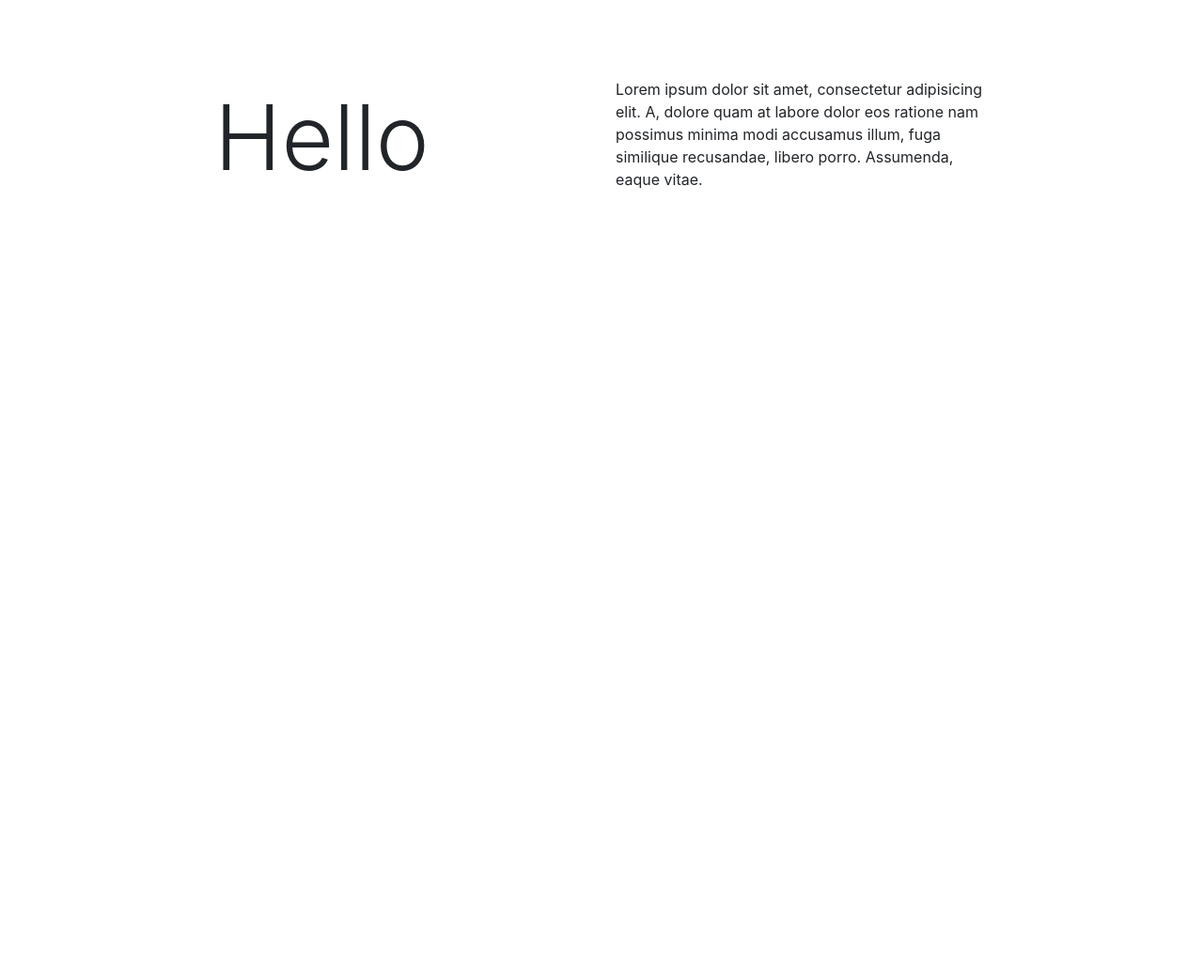
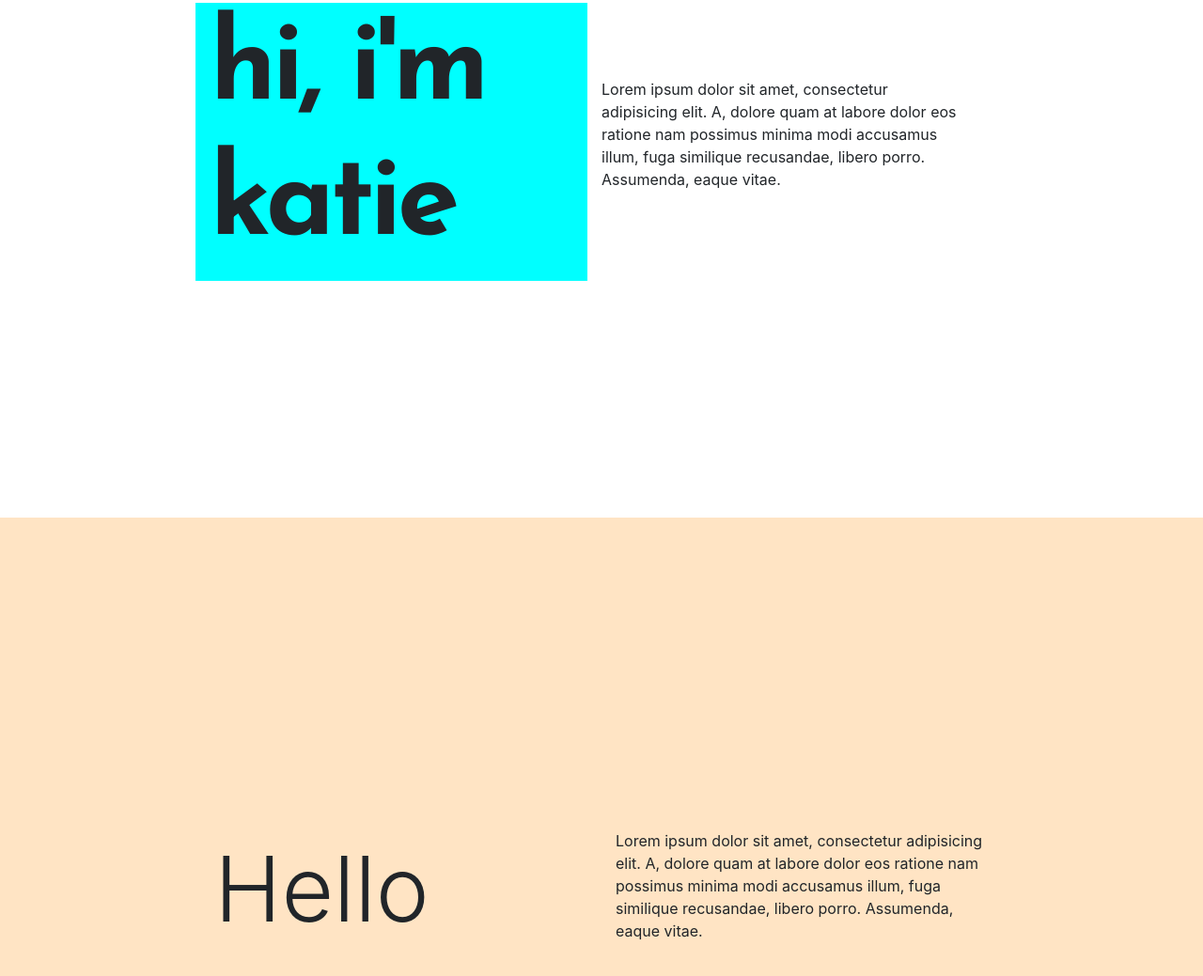
Before and after one commit to katiefrances/2019-portfolio, a plain HTML site: page index.html in a window 1280 px wide. Shown: the part 249-1288 px from the top of the page at 94% size. Before the commit the page ends 800 px from the top, so only its background shows below. Drawn offline with nearby package versions, Linux system fonts and the light colour scheme.

Commit message:
add header section

```diff
--- a/index.html
+++ b/index.html
@@ -13,9 +13,9 @@
     <div class="container-fluid">
 
         <div class="row d-flex justify-content-center align-items-center one">
-          <div class="col-md-4 col-sm-6 col-xs-6">
-            <h1 class="display-1">
-              Hello
+          <div class="col-md-4 col-sm-6 col-xs-6 one-inner">
+            <h1>
+                hi, i'm katie
             </h1>
           </div>
           <div class="col-md-4 col-sm-6 col-xs-6">
@@ -23,7 +23,16 @@
           </div>
         </div>
 
-
+        <div class="row d-flex justify-content-center align-items-center two">
+            <div class="col-md-4 col-sm-6 col-xs-6">
+              <h1 class="display-1">
+                Hello
+              </h1>
+            </div>
+            <div class="col-md-4 col-sm-6 col-xs-6">
+              <p>Lorem ipsum dolor sit amet, consectetur adipisicing elit. A, dolore quam at labore dolor eos ratione nam possimus minima modi accusamus illum, fuga similique recusandae, libero porro. Assumenda, eaque vitae.</p>
+            </div>
+          </div>
 
       </div>
 
--- a/main.css
+++ b/main.css
@@ -1,4 +1,6 @@
 /* Styling custom elements inside of the Bootstrap grid system */
+
+@import url('https://fonts.googleapis.com/css?family=Josefin+Sans:700');
 
 body {
   margin: 0;
@@ -9,4 +11,25 @@ body {
 
 .one {
   height: 100%;
+  width: 100%;
+  /* background: url('agile-1.jpg') no-repeat;
+  background-size: cover; */
+
 }
+
+.one-inner {
+  background-color: aqua;
+}
+
+.one h1 {
+  font-size: 120px;
+  font-family: 'Josefin Sans', sans-serif;
+  letter-spacing: -5px;
+  /* font-weight: 600; */
+
+}
+
+.two {
+  height: 100%;
+  background-color: bisque;
+}
```
Also changed, not shown: agile-1.jpg (added), 1 other file.
